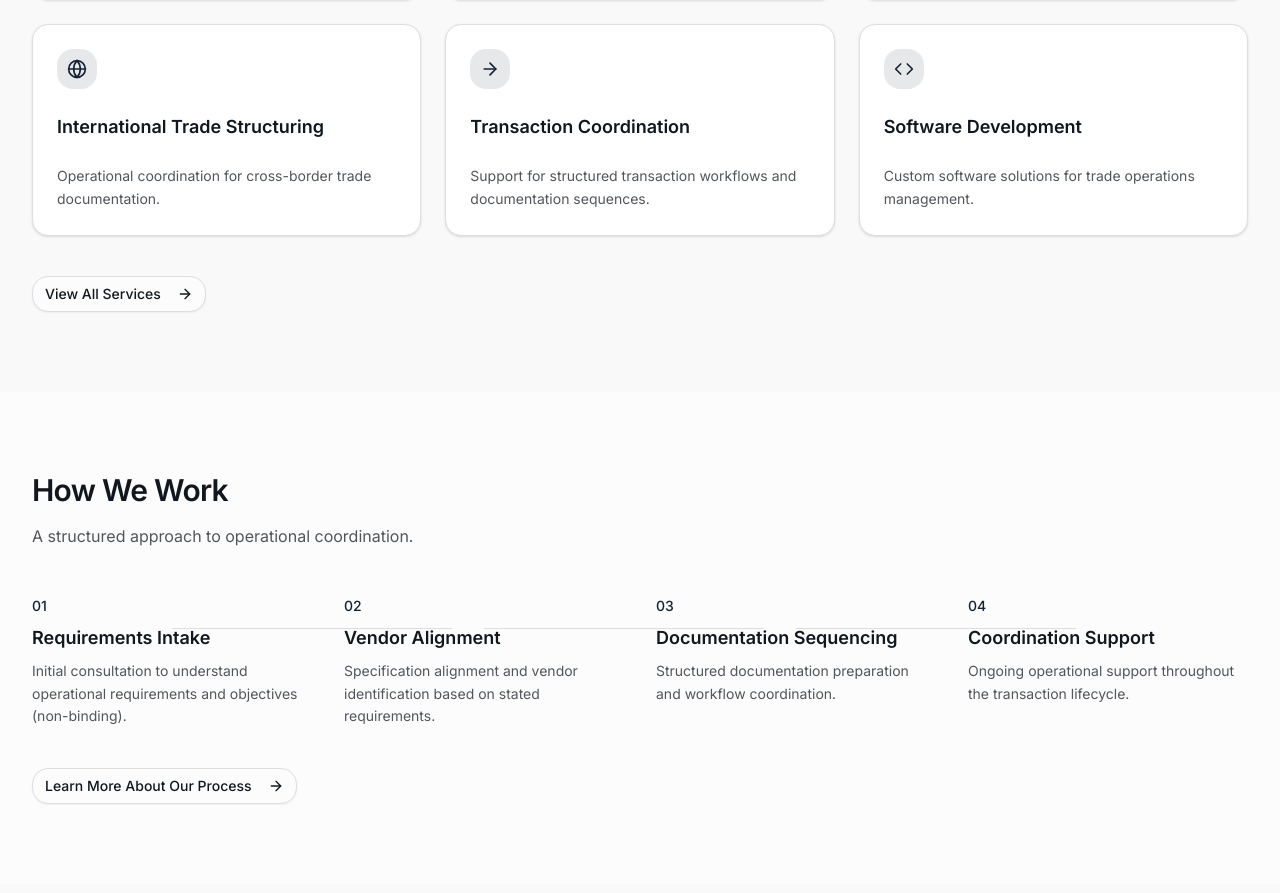
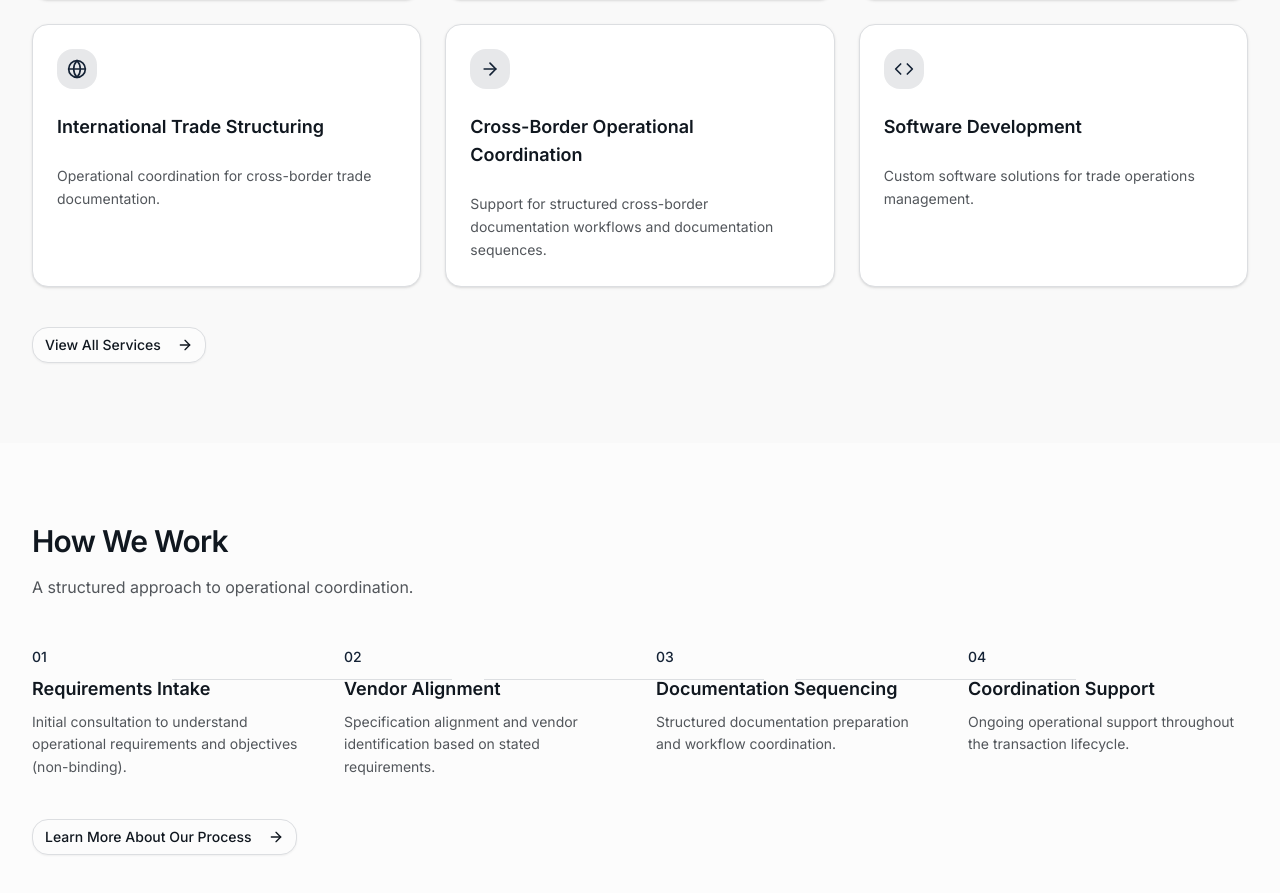
Before and after one commit to core-relay-err0r/sait-sofico2, a Next.js app: page / in a window 1280 px wide. Shown: the part 1020-1913 px from the top of the page. Built offline with nearby package versions, Linux system fonts and the light colour scheme.

Commit message:
feat: update wording to strictly operational terms\n\nReplace "Transaction Coordination" with "Cross-Border Operational Coordination" and "transaction workflows" with "cross-border documentation workflows".

```diff
--- a/app/page.tsx
+++ b/app/page.tsx
@@ -25,8 +25,8 @@ const services = [
     icon: Globe,
   },
   {
-    title: "Transaction Coordination",
-    description: "Support for structured transaction workflows and documentation sequences.",
+    title: "Cross-Border Operational Coordination",
+    description: "Support for structured cross-border documentation workflows and documentation sequences.",
     icon: ArrowRight,
   },
   {
--- a/app/services/page.tsx
+++ b/app/services/page.tsx
@@ -59,9 +59,9 @@ const services = [
   },
   {
     id: "transaction-coordination",
-    title: "Cross-Border Transaction Coordination",
+    title: "Cross-Border Operational Coordination",
     icon: ArrowRightLeft,
-    description: "Support for structured transaction workflows and documentation sequences.",
+    description: "Support for structured cross-border documentation workflows and documentation sequences.",
     details: [
       "Transaction documentation support",
       "Multi-jurisdictional coordination",
```
